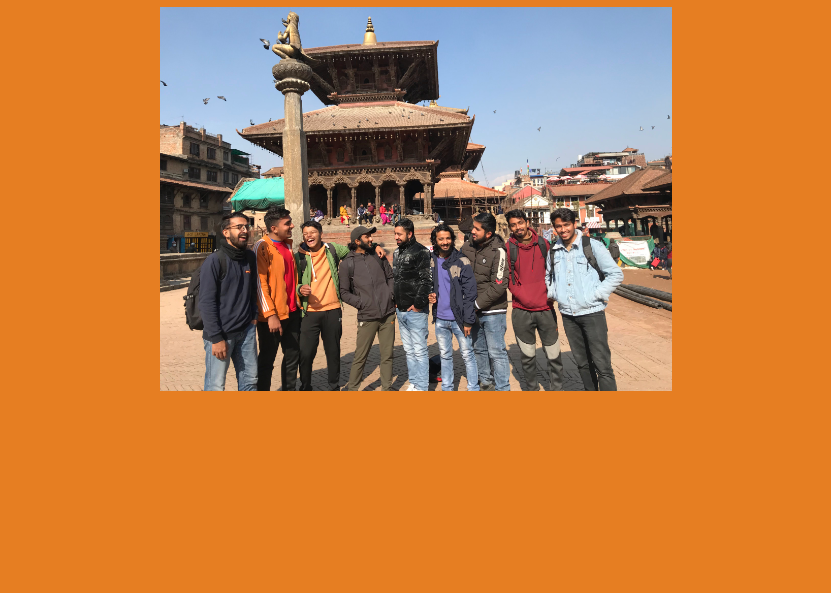
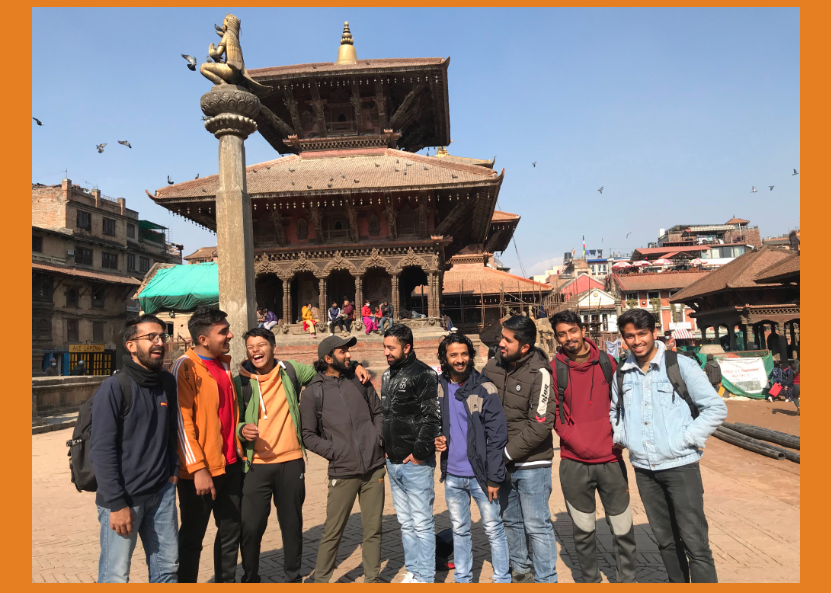
Before and after one commit to aayusharyal/self, a plain HTML site: page index.html in a window 1280 px wide. Shown: the part 1481-2074 px from the top of the page, without its empty margins (224-1055 px from the left). Before the commit the page ends 1882 px from the top, so only its background shows below. Drawn offline with Linux system fonts and the light colour scheme.

Commit message:
Update index.html

```diff
--- a/index.html
+++ b/index.html
@@ -52,7 +52,7 @@
 
         /* Style specifically for the third image "ssg.jpg" */
         .additional-images img.double-size {
-            max-width: 40%; /* Double the size */
+            max-width: 60%; /* Double the size */
         }
 
         @keyframes backgroundAnimation {
```
